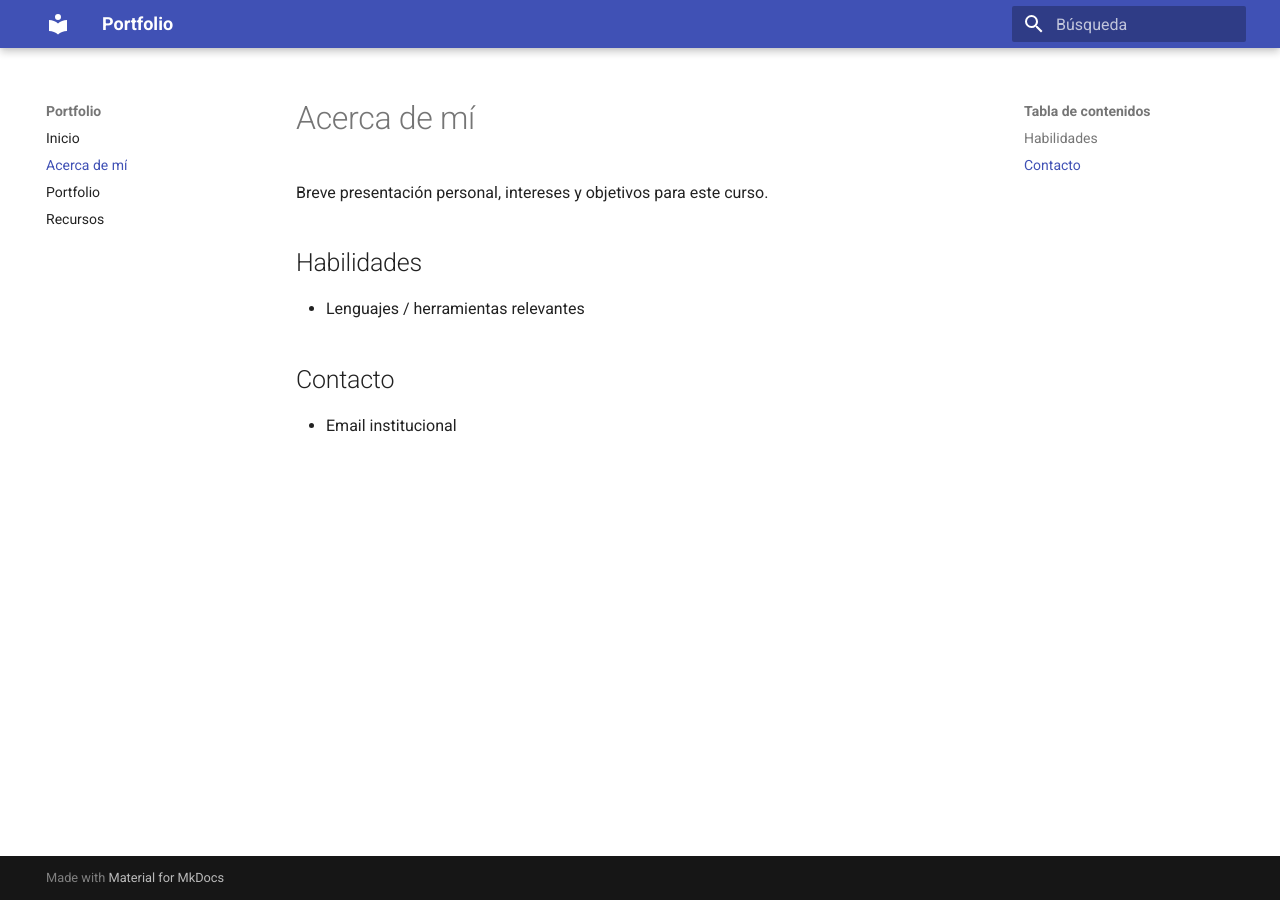
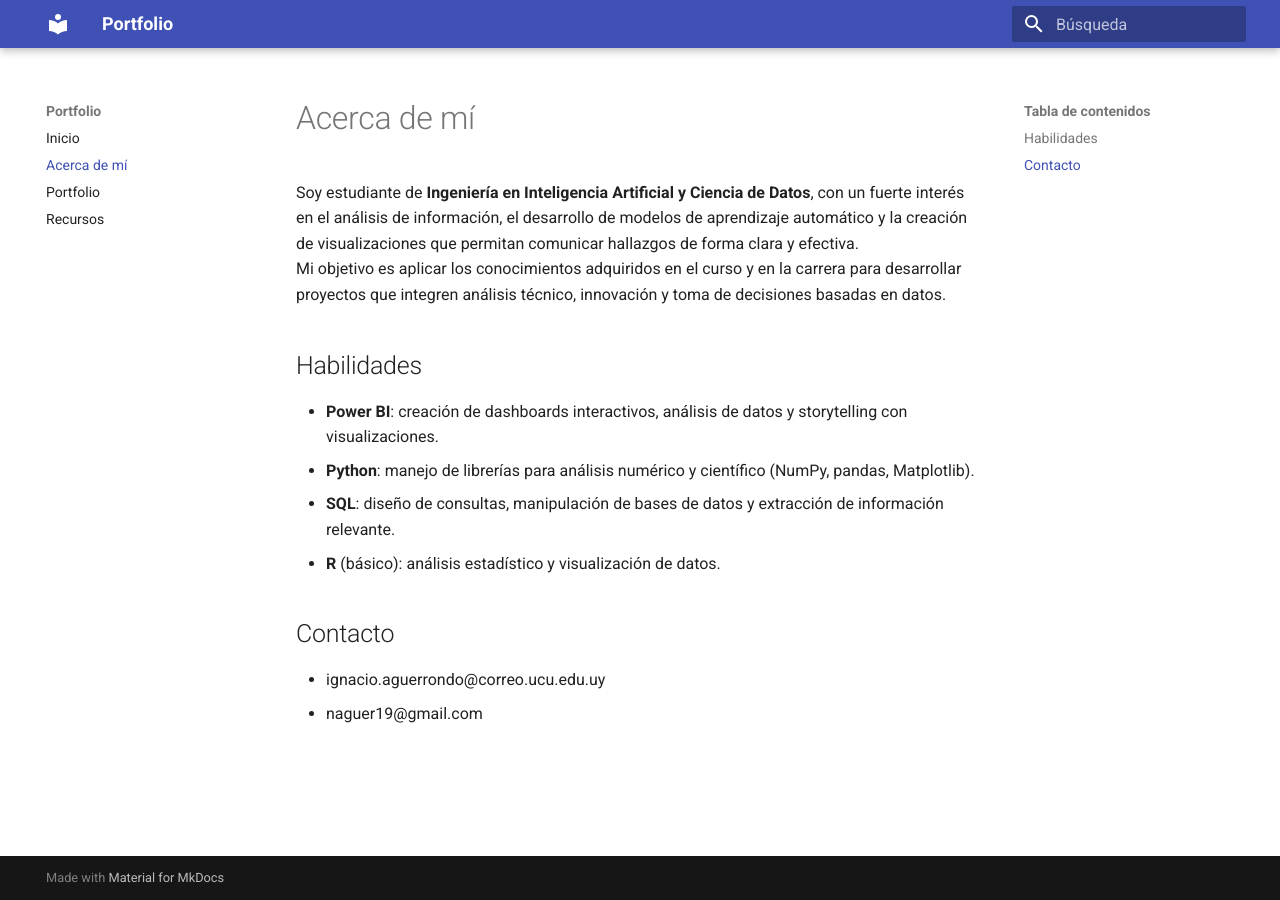
Before and after one commit to naguer019/IA-portfolio, an MkDocs documentation site: the page built from docs/acerca.md, in a window 1280 px wide. Built offline with MkDocs 1.6.1 and Material for MkDocs 9.7.7, drawn with Linux system fonts in a browser that asks for light colours.

Commit message:
Update acerca.md

```diff
--- a/docs/acerca.md
+++ b/docs/acerca.md
@@ -1,14 +1,19 @@
 ---
 title: "Acerca de mí"
-date: 2025-01-01
+date: 2025-08-21
 ---
 
 # Acerca de mí
 
-Breve presentación personal, intereses y objetivos para este curso.
+Soy estudiante de **Ingeniería en Inteligencia Artificial y Ciencia de Datos**, con un fuerte interés en el análisis de información, el desarrollo de modelos de aprendizaje automático y la creación de visualizaciones que permitan comunicar hallazgos de forma clara y efectiva.
+Mi objetivo es aplicar los conocimientos adquiridos en el curso y en la carrera para desarrollar proyectos que integren análisis técnico, innovación y toma de decisiones basadas en datos.
 
 ## Habilidades
-- Lenguajes / herramientas relevantes
+- **Power BI**: creación de dashboards interactivos, análisis de datos y storytelling con visualizaciones.
+- **Python**: manejo de librerías para análisis numérico y científico (NumPy, pandas, Matplotlib).
+- **SQL**: diseño de consultas, manipulación de bases de datos y extracción de información relevante.
+- **R** (básico): análisis estadístico y visualización de datos.
 
 ## Contacto
-- Email institucional
+- ignacio.aguerrondo@correo.ucu.edu.uy
+- naguer19@gmail.com
```
